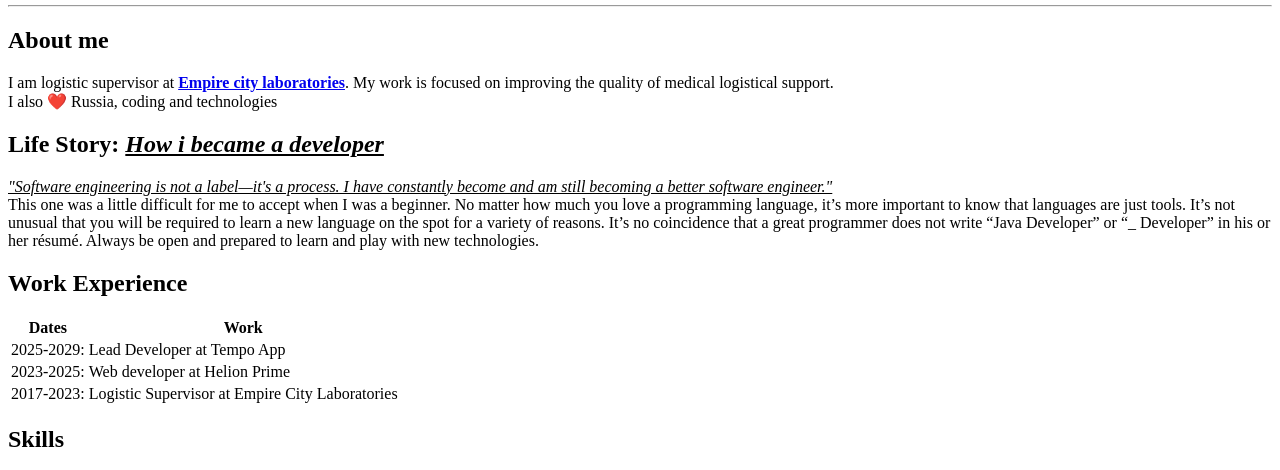
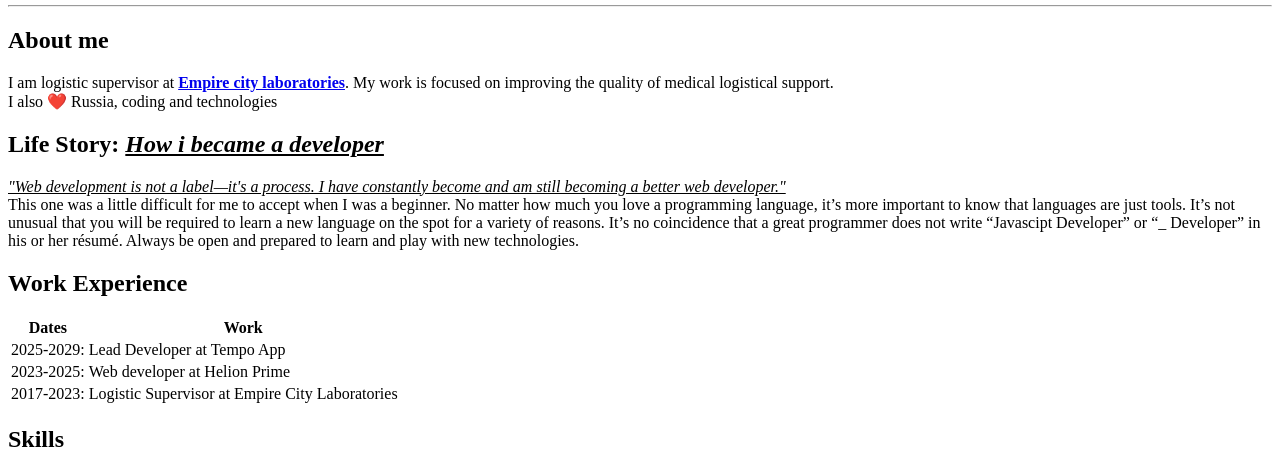
Before and after one commit to rolandchristy/cv, a plain HTML site: page index.html in a window 1280 px wide. Shown: the part 307-777 px from the top of the page. Drawn offline with Linux system fonts and the light colour scheme.

Commit message:
Update index.html

```diff
--- a/index.html
+++ b/index.html
@@ -30,8 +30,8 @@
 
     <h2><strong>Life Story:</strong> <EM><u>How i became a developer</u></EM></h2>
 
-        <p><u><em>"Software engineering is not a label—it's a process. I have constantly become and am still becoming a better software engineer."</em></u> <br>
-        This one was a little difficult for me to accept when I was a beginner. No matter how much you love a programming language, it’s more important to know that languages are just tools. It’s not unusual that you will be required to learn a new language on the spot for a variety of reasons. It’s no coincidence that a great programmer does not write “Java Developer” or “_ Developer” in his or her résumé. Always be open and prepared to learn and play with new technologies. </em></u></p>
+        <p><u><em>"Web development is not a label—it's a process. I have constantly become and am still becoming a better web developer."</em></u> <br>
+        This one was a little difficult for me to accept when I was a beginner. No matter how much you love a programming language, it’s more important to know that languages are just tools. It’s not unusual that you will be required to learn a new language on the spot for a variety of reasons. It’s no coincidence that a great programmer does not write “Javascipt Developer” or “_ Developer” in his or her résumé. Always be open and prepared to learn and play with new technologies. </em></u></p>
 
         <h2>Work Experience</h2>
         <table>
```
